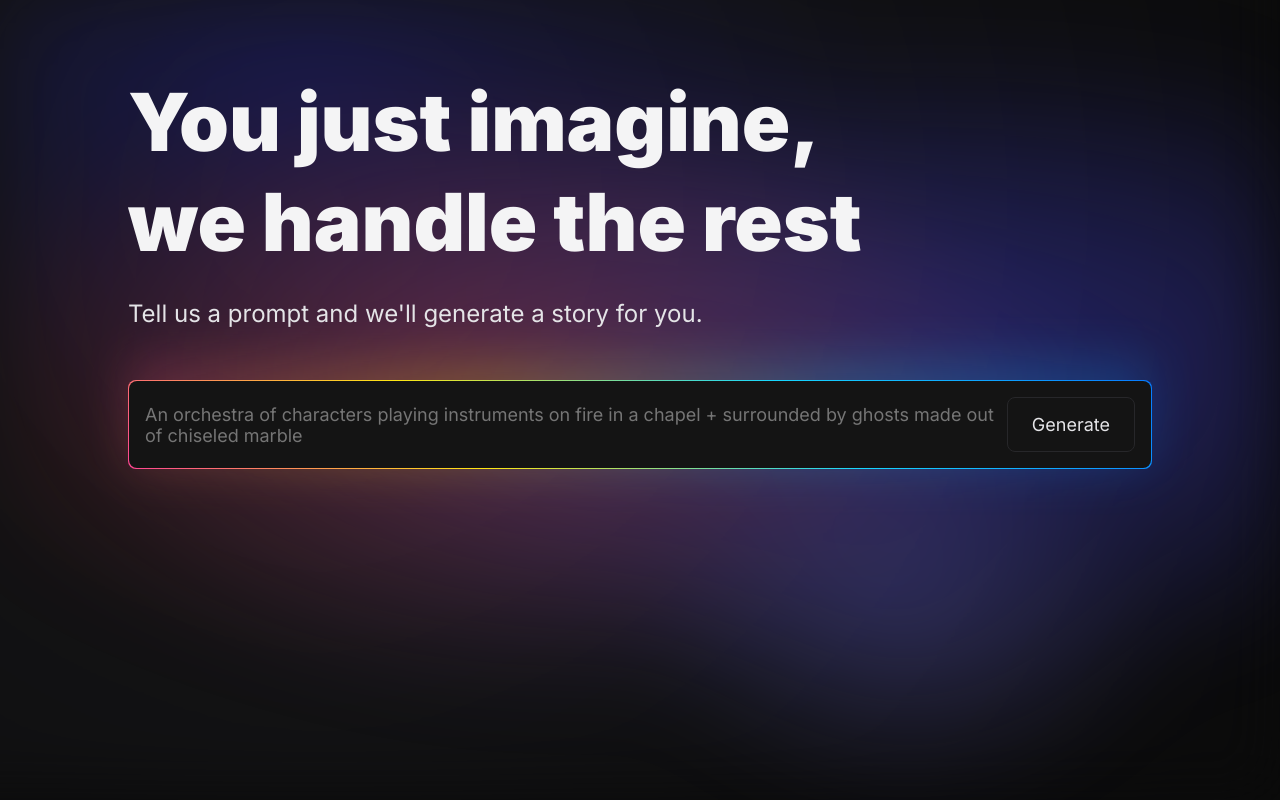
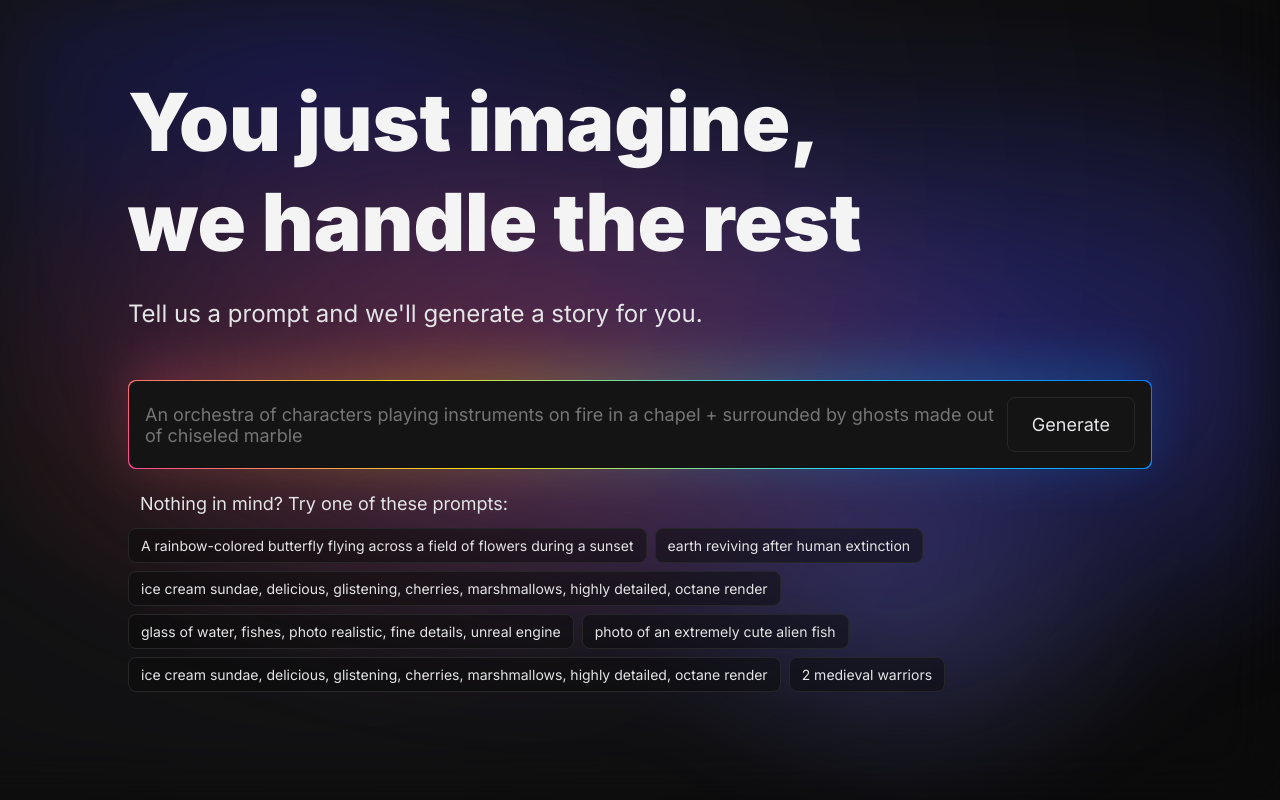
Before and after one commit to anilsoylu/replicate, a Next.js app: page / in a window 1280 px wide. Built offline with nearby package versions, Linux system fonts and the light colour scheme.

Commit message:
Create Homepage 3

```diff
--- /dev/null
+++ b/components/tag/index.jsx
@@ -0,0 +1,19 @@
+"use client"
+import styles from "./styles.module.scss"
+
+function Tag({ title, onClick, className }) {
+  const handleClick = () => {
+    onClick?.(title)
+  }
+
+  return (
+    <button
+      onClick={handleClick}
+      className={`${styles.tag} ${className ?? ""}`}
+    >
+      {title}
+    </button>
+  )
+}
+
+export { Tag }
--- /dev/null
+++ b/components/tag/styles.module.scss
@@ -0,0 +1,8 @@
+.tag {
+  display: inline-block;
+  padding: var(--gap-s) var(--gap-m);
+  background-color: var(--black-opaque);
+  border: 1px solid var(--gray-800);
+  border-radius: var(--radius-s);
+  font-size: var(--font-size-s);
+}
--- a/container/home-page-container/index.js
+++ b/container/home-page-container/index.js
@@ -1,4 +1,5 @@
 import { PromptForm } from "./prompt-form"
+import { PromptSuggestions } from "./prompt-suggestions"
 import styles from "./styles.module.scss"
 
 function HomePageContainer() {
@@ -13,6 +14,7 @@ function HomePageContainer() {
         Tell us a prompt and we&apos;ll generate a story for you.
       </p>
       <PromptForm />
+      <PromptSuggestions />
     </div>
   )
 }
--- /dev/null
+++ b/container/home-page-container/prompt-suggestions/constants.jsx
@@ -0,0 +1,34 @@
+export const SUGGESTIONS = [
+  {
+    id: 1,
+    title:
+      "A rainbow-colored butterfly flying across a field of flowers during a sunset",
+  },
+  {
+    id: 4,
+    title: "earth reviving after human extinction",
+  },
+  {
+    id: 2,
+    title:
+      "ice cream sundae, delicious, glistening, cherries, marshmallows, highly detailed, octane render",
+  },
+  {
+    id: 3,
+    title:
+      "glass of water, fishes, photo realistic, fine details, unreal engine",
+  },
+  {
+    id: 6,
+    title: "photo of an extremely cute alien fish",
+  },
+  {
+    id: 5,
+    title:
+      "ice cream sundae, delicious, glistening, cherries, marshmallows, highly detailed, octane render",
+  },
+  {
+    id: 8,
+    title: "2 medieval warriors",
+  },
+]
--- /dev/null
+++ b/container/home-page-container/prompt-suggestions/index.jsx
@@ -0,0 +1,21 @@
+import { Tag } from "@/components/tag"
+import { SUGGESTIONS } from "./constants"
+import styles from "./styles.module.scss"
+
+function PromptSuggestions({ suggestions = SUGGESTIONS }) {
+  return (
+    <div className={styles.promptSuggestions}>
+      <h3 className={styles.title}>
+        Nothing in mind? Try one of these prompts:
+      </h3>
+
+      <div className={styles.suggestions}>
+        {suggestions.map(({ title, id }) => (
+          <Tag key={id} title={title} />
+        ))}
+      </div>
+    </div>
+  )
+}
+
+export { PromptSuggestions }
--- /dev/null
+++ b/container/home-page-container/prompt-suggestions/styles.module.scss
@@ -0,0 +1,15 @@
+.promptSuggestions {
+  display: flex;
+  flex-direction: column;
+  gap: var(--gap-m);
+}
+
+.title {
+  margin-left: var(--gap-m);
+}
+
+.suggestions {
+  display: flex;
+  flex-wrap: wrap;
+  gap: var(--gap-s);
+}
```
